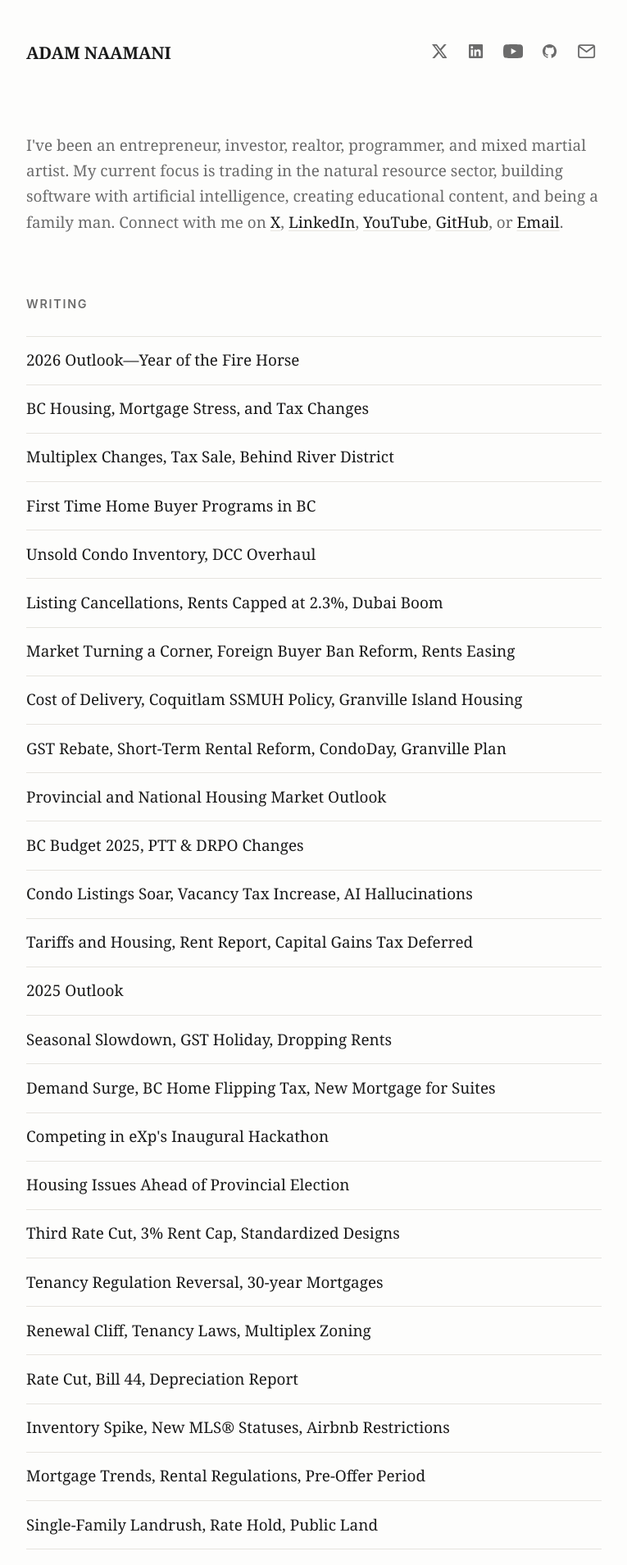
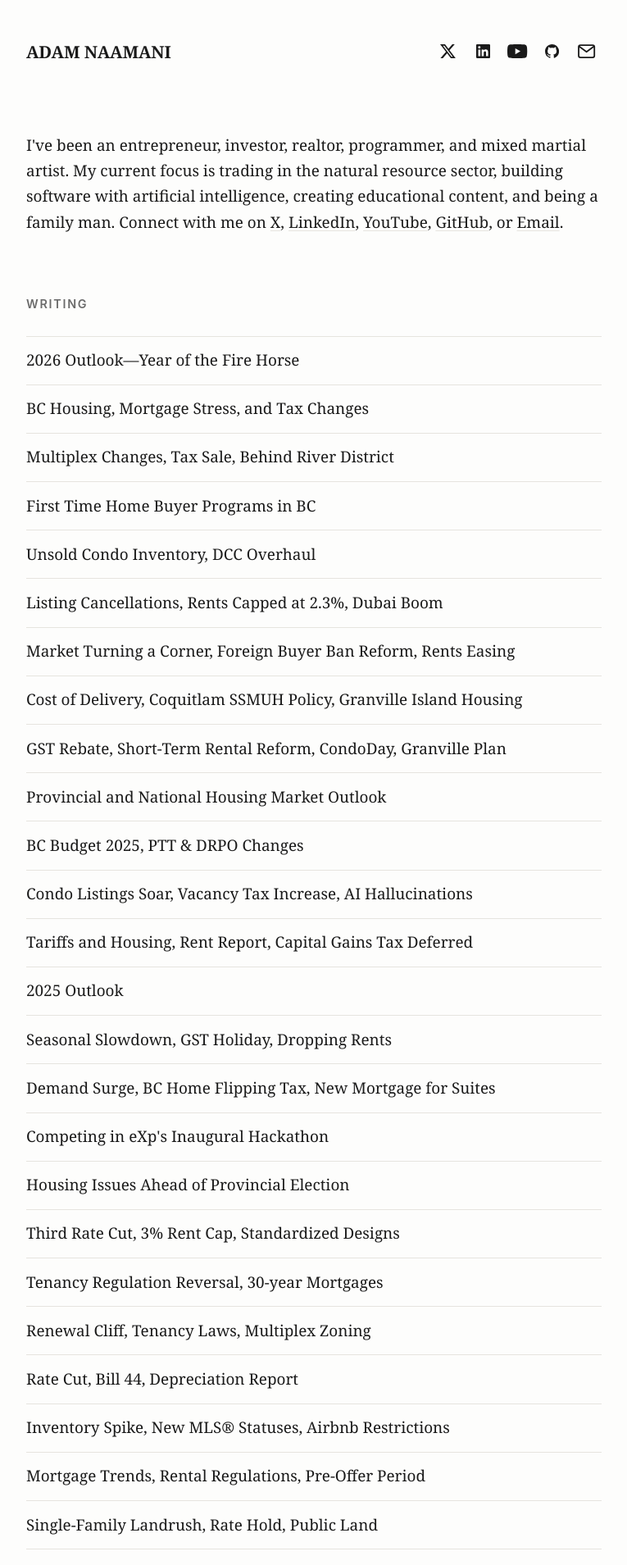
Before and after one commit to adamnaamani/adamnaamani, a Jekyll site: the page built from index.md, in a window 1280 px wide. Shown: the top 1909 px of the page at 82% size, without its empty margins (257-1022 px from the left). Built offline with Jekyll 4.4.1, drawn with Linux system fonts in a browser that asks for light colours.

Commit message:
Refine home intro and site header layout
- Home intro: body text color, full-bleed on narrow viewports, link wrapping
- Header: keep title and social icons on one row, match icon color to body text

Made-with: Cursor

```diff
--- a/_layouts/home.html
+++ b/_layouts/home.html
@@ -1,7 +1,7 @@
 ---
 layout: default
 ---
-<section>
+<section class="home">
   {%- if page.title or site.intro -%}
     <header>
       {%- if page.title -%}
--- a/assets/css/main.css
+++ b/assets/css/main.css
@@ -97,12 +97,13 @@ a:hover {
 
 body > header {
   display: flex;
-  align-items: baseline;
+  align-items: center;
   justify-content: space-between;
-  gap: 0.75rem 1.5rem;
-  flex-wrap: wrap;
+  gap: 0.5rem 1rem;
+  flex-wrap: nowrap;
   padding-block: 2.5rem;
   font-size: 0.95rem;
+  min-width: 0;
 }
 body > header > a.site-title {
   font-family: "Iowan Old Style", Charter, Georgia, ui-serif, serif;
@@ -112,15 +113,21 @@ body > header > a.site-title {
   color: var(--fg);
   text-decoration: none;
   text-transform: uppercase;
+  flex: 1 1 auto;
+  min-width: 0;
+  white-space: nowrap;
+  overflow: hidden;
+  text-overflow: ellipsis;
 }
 body > header nav {
   display: flex;
-  flex-wrap: wrap;
+  flex-wrap: nowrap;
   align-items: center;
-  gap: 0.25rem 0.5rem;
+  gap: 0.25rem 0.35rem;
+  flex-shrink: 0;
 }
 body > header nav a {
-  color: var(--muted);
+  color: var(--fg);
   text-decoration: none;
   display: inline-flex;
   align-items: center;
@@ -169,15 +176,28 @@ article > header h1 {
 }
 section > header h1 { font-size: 2rem; }
 article > header h1 { font-size: 1.75rem; }
-section > header p {
-  color: var(--muted);
+section.home > header p {
+  color: var(--fg);
   font-size: 1.05rem;
   margin: 0.5rem 0 0;
   text-wrap: pretty;
   hyphens: none;
+  max-width: none;
+  width: 100%;
 }
-section > header p a {
-  white-space: nowrap;
+section.home > header p a {
+  white-space: normal;
+  overflow-wrap: break-word;
+}
+@media (max-width: 40rem) {
+  section.home > header {
+    width: 100vw;
+    margin-left: calc(50% - 50vw);
+    margin-right: calc(50% - 50vw);
+    padding-left: max(1.5rem, env(safe-area-inset-left, 0px));
+    padding-right: max(1.5rem, env(safe-area-inset-right, 0px));
+    box-sizing: border-box;
+  }
 }
 article > header time {
   display: block;
```
